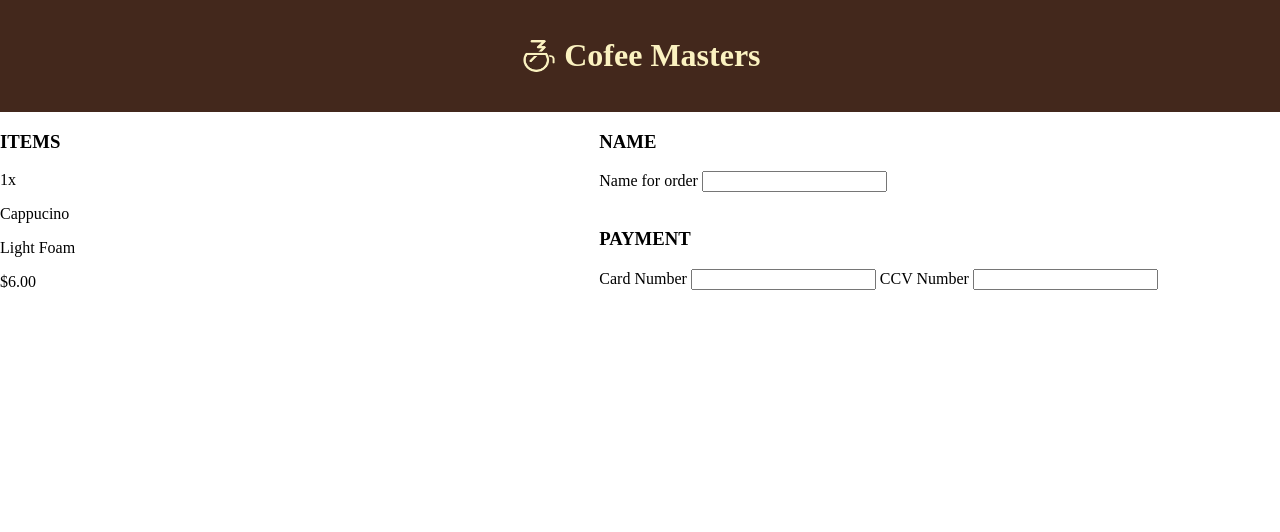
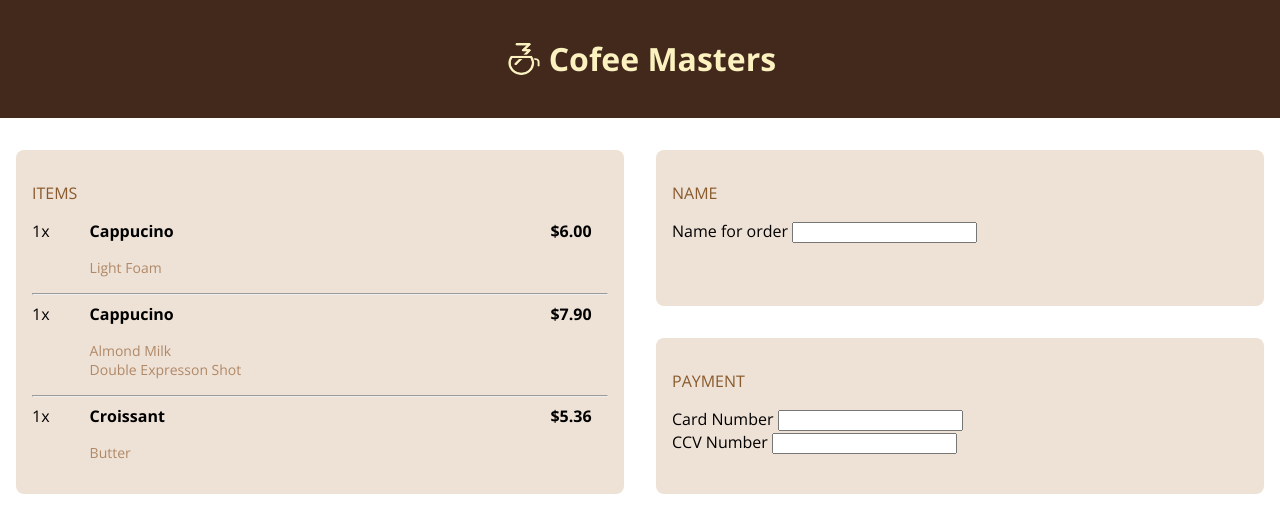
Before and after one commit to umarmuha/coffee_shop_checkout, a website: page index.html in a window 1280 px wide. Drawn offline with nearby package versions, Linux system fonts and the light colour scheme.

Commit message:
Adding purchase and payment cards content, grid areas and styling

```diff
--- a/index.html
+++ b/index.html
@@ -23,28 +23,57 @@
       </div>
     </header>
     <div class="cards">
-      <div class="card1">
+      <div class="card1 brand-card">
         <h3>ITEMS</h3>
-        <div>
-          <div>
-            <p>1x</p>
-            <p>Cappucino</p>
-            <p>Light Foam</p>
-            <p>$6.00</p>
-          </div>
-        </div>
+        <ul class="items">
+          <li class="item">
+            <div class="item-quantity">1x</div>
+            <div class="item-name">Cappucino</div>
+            <div class="item-price">$6.00</div>
+            <ul class="item-options">
+              <li>Light Foam</li>
+            </ul>
+          </li>
+          <hr />
+          <li class="item">
+            <div class="item-quatity">1x</div>
+            <div class="item-name">Cappucino</div>
+            <div class="item-price">$7.90</div>
+            <ul class="item-options">
+              <li>Almond Milk</li>
+              <li>Double Expresson Shot</li>
+            </ul>
+          </li>
+          <hr />
+          <li class="item">
+            <div class="item-quatity">1x</div>
+            <div class="item-name">Croissant</div>
+            <div class="item-price">$5.36</div>
+            <ul class="item-options">
+              <li>Butter</li>
+            </ul>
+          </li>
+        </ul>
       </div>
-      <div class="card2">
+      <div class="card2 brand-card">
         <h3>NAME</h3>
         <label for="name">Name for order</label>
         <input type="text" id="name" name="name" />
       </div>
-      <div class="card3">
+      <div class="card3 brand-card">
         <h3>PAYMENT</h3>
-        <label for="cardnumber">Card Number</label>
-        <input type="text" id="cardnumber" name="cardnumber" />
-        <label for="ccvnumber">CCV Number</label>
-        <input type="text" id="ccvnumber" name="ccvnumber" />
+        <div>
+          <inputgroup>
+            <label for="cardnumber">Card Number</label>
+            <input type="text" id="cardnumber" name="cardnumber" />
+          </inputgroup>
+        </div>
+        <div>
+          <inputgroup>
+            <label for="ccvnumber">CCV Number</label>
+            <input type="text" id="ccvnumber" name="ccvnumber" />
+          </inputgroup>
+        </div>
       </div>
     </div>
   </body>
--- a/style.css
+++ b/style.css
@@ -3,9 +3,11 @@
 }
 
 .page {
+  font-family: "Open Sans", sans-serif;
   display: grid;
-  grid-template-areas: "header header";
+  grid-template-areas: "header";
   margin: 0;
+  gap: 1rem;
 }
 
 .brand {
@@ -31,6 +33,19 @@
   padding: 1rem;
 }
 
+.brand-card {
+  background-color: #eee1d5;
+  margin: 1rem;
+  padding: 1rem;
+  border-radius: 0.5rem;
+}
+
+.brand-card ul {
+  list-style: none;
+  padding: 0;
+  margin: 0;
+}
+
 .cards {
   display: grid;
   grid-template-columns: 1fr 1fr;
@@ -38,8 +53,51 @@
   grid-auto-flow: column;
 }
 
+.cards h3 {
+  color: #885a2d;
+  font-weight: normal;
+  font-size: 16px;
+}
+
 .card1 {
   grid-area: card1;
   grid-column: 1;
   grid-row: 1 / 3;
 }
+
+/* .items { */
+/*   list-style: none; */
+/*   padding: 0; */
+/*   margin: 0; */
+/* } */
+
+.item {
+  display: grid;
+  grid-template-columns: 1fr 8fr 1fr;
+  grid-template-areas:
+    "quantity name price"
+    "quantity options price";
+  row-gap: 1rem;
+  margin-bottom: 1rem;
+}
+
+.item-options {
+  color: #b08968;
+  grid-area: options;
+  font-size: 14px;
+  padding: 0.5rem;
+}
+
+.item-quantity {
+  grid-area: quantity;
+}
+
+.item-name {
+  grid-area: name;
+  font-weight: bold;
+}
+
+.item-price {
+  grid-area: price;
+  font-weight: bold;
+}
```
